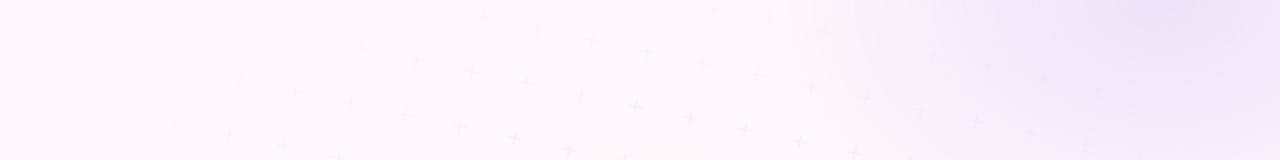
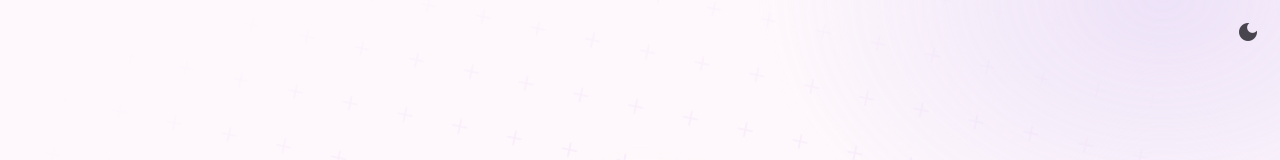
Before and after one commit to SalehAbuhussein/Clinic-Management-System, an Angular app in the folder frontend/: page / in a window 1280 px wide. Shown: the top 160 px of the page. Built offline with nearby package versions, Linux system fonts and the light colour scheme.

Commit message:
Add (light/dark) theme toggle

```diff
--- a/frontend/proxy.conf.json
+++ b/frontend/proxy.conf.json
@@ -1,5 +1,5 @@
 {
-  "/api": {
+  "/api/**": {
     "target": "https://localhost:7180",
     "secure": false,
     "changeOrigin": true,
--- /dev/null
+++ b/frontend/src/app/core/services/theme/theme.service.ts
@@ -0,0 +1,35 @@
+import { effect, Service, signal } from '@angular/core';
+
+export type Theme = 'light' | 'dark';
+
+@Service()
+export class ThemeService {
+  theme = signal<Theme>(this.readTheme());
+
+  constructor() {
+    effect(() => {
+      document.body.style.colorScheme = this.theme();
+      localStorage.setItem('clinic-theme', this.theme());
+    });
+  }
+
+  /**
+   * Switch between the light and dark scheme
+   */
+  toggle = (): void => {
+    this.theme.update((theme) => (theme === 'dark' ? 'light' : 'dark'));
+  }
+
+  /**
+   * Read the stored theme, falling back to the device preference
+   */
+  readTheme(): Theme {
+    const stored = localStorage.getItem('clinic-theme');
+
+    if (stored === 'light' || stored === 'dark') {
+      return stored;
+    }
+
+    return matchMedia('(prefers-color-scheme: dark)').matches ? 'dark' : 'light';
+  }
+}
--- a/frontend/src/app/features/login/login.component.html
+++ b/frontend/src/app/features/login/login.component.html
@@ -5,6 +5,8 @@
 
 <div class="login">
   <app-login-backdrop />
+
+  <app-theme-toggle class="login__theme" />
 
   <mat-card class="login__card" appearance="raised">
     <header class="login__brand">
--- a/frontend/src/app/features/login/login.component.scss
+++ b/frontend/src/app/features/login/login.component.scss
@@ -15,6 +15,13 @@
   padding: 24px 16px;
   place-items: center;
   position: relative;
+}
+
+.login__theme {
+  position: absolute;
+  right: 12px;
+  top: 12px;
+  z-index: 2;
 }
 
 /* -------------------------------------------------------------- card ---- */
--- a/frontend/src/app/features/login/login.component.ts
+++ b/frontend/src/app/features/login/login.component.ts
@@ -13,12 +13,14 @@ import { finalize } from 'rxjs';
 import { LoginService } from './services/login.service';
 
 import { LoginBackdropComponent } from './components/login-backdrop/login-backdrop.component';
+import { ThemeToggleComponent } from '@shared/components/theme-toggle/theme-toggle.component';
 
 import { LoginBannerTone, LoginError, LoginRequestBody } from './types/login.types';
 
 @Component({
   imports: [
     LoginBackdropComponent,
+    ThemeToggleComponent,
     ReactiveFormsModule,
     MatButtonModule,
     MatCardModule,
--- /dev/null
+++ b/frontend/src/app/shared/components/theme-toggle/theme-toggle.component.html
@@ -0,0 +1,9 @@
+@let isDark = themeService.theme() === 'dark';
+
+<button
+  mat-icon-button
+  type="button"
+  (click)="themeService.toggle()"
+  [attr.aria-label]="isDark ? 'Switch to light theme' : 'Switch to dark theme'">
+  <mat-icon>{{ isDark ? 'light_mode' : 'dark_mode' }}</mat-icon>
+</button>
--- /dev/null
+++ b/frontend/src/app/shared/components/theme-toggle/theme-toggle.component.ts
@@ -0,0 +1,15 @@
+import { ChangeDetectionStrategy, Component, inject } from '@angular/core';
+import { MatButtonModule } from '@angular/material/button';
+import { MatIconModule } from '@angular/material/icon';
+
+import { ThemeService } from '@core/services/theme/theme.service';
+
+@Component({
+  changeDetection: ChangeDetectionStrategy.OnPush,
+  imports: [MatButtonModule, MatIconModule],
+  selector: 'app-theme-toggle',
+  templateUrl: './theme-toggle.component.html',
+})
+export class ThemeToggleComponent {
+  themeService = inject(ThemeService);
+}
```
Also changed, not shown: 2 other files (tests, documents, lock files or other folders).
